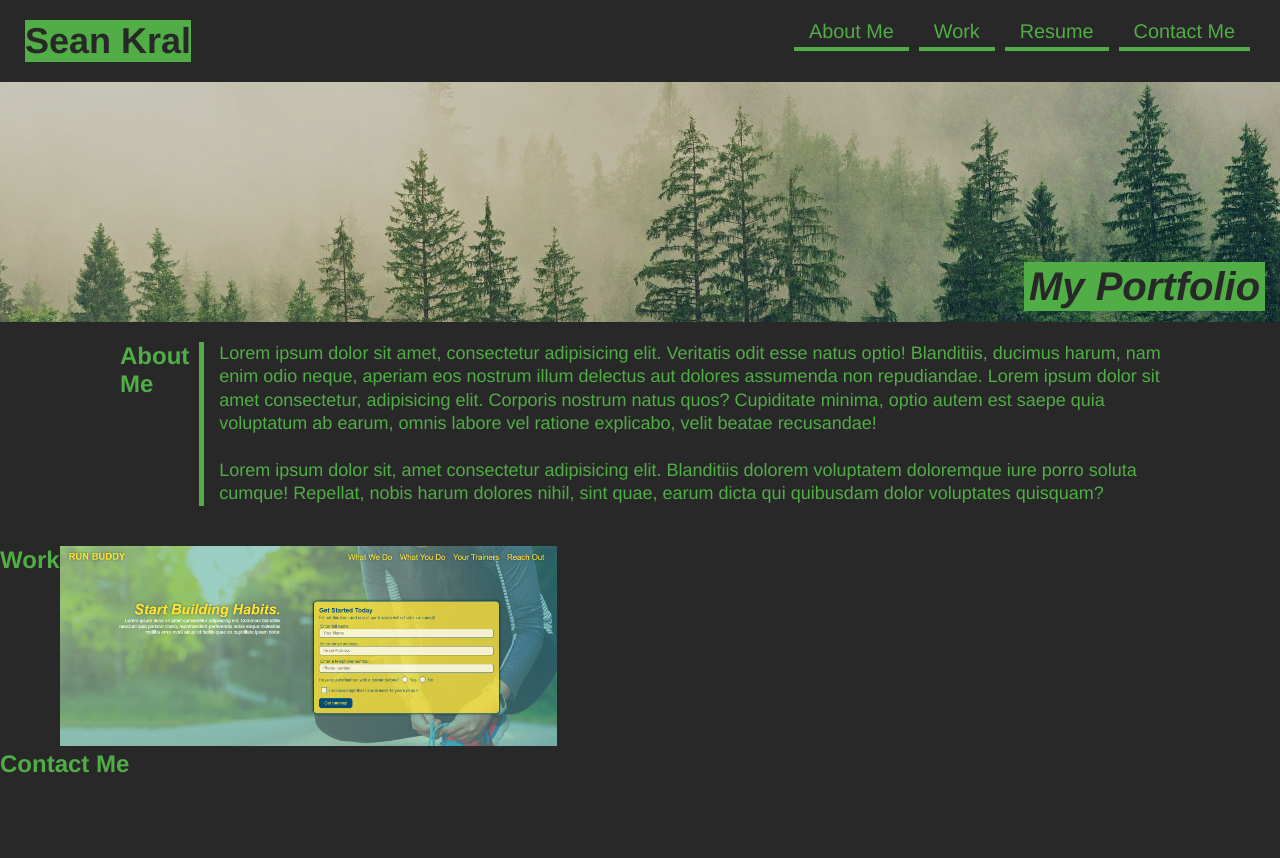
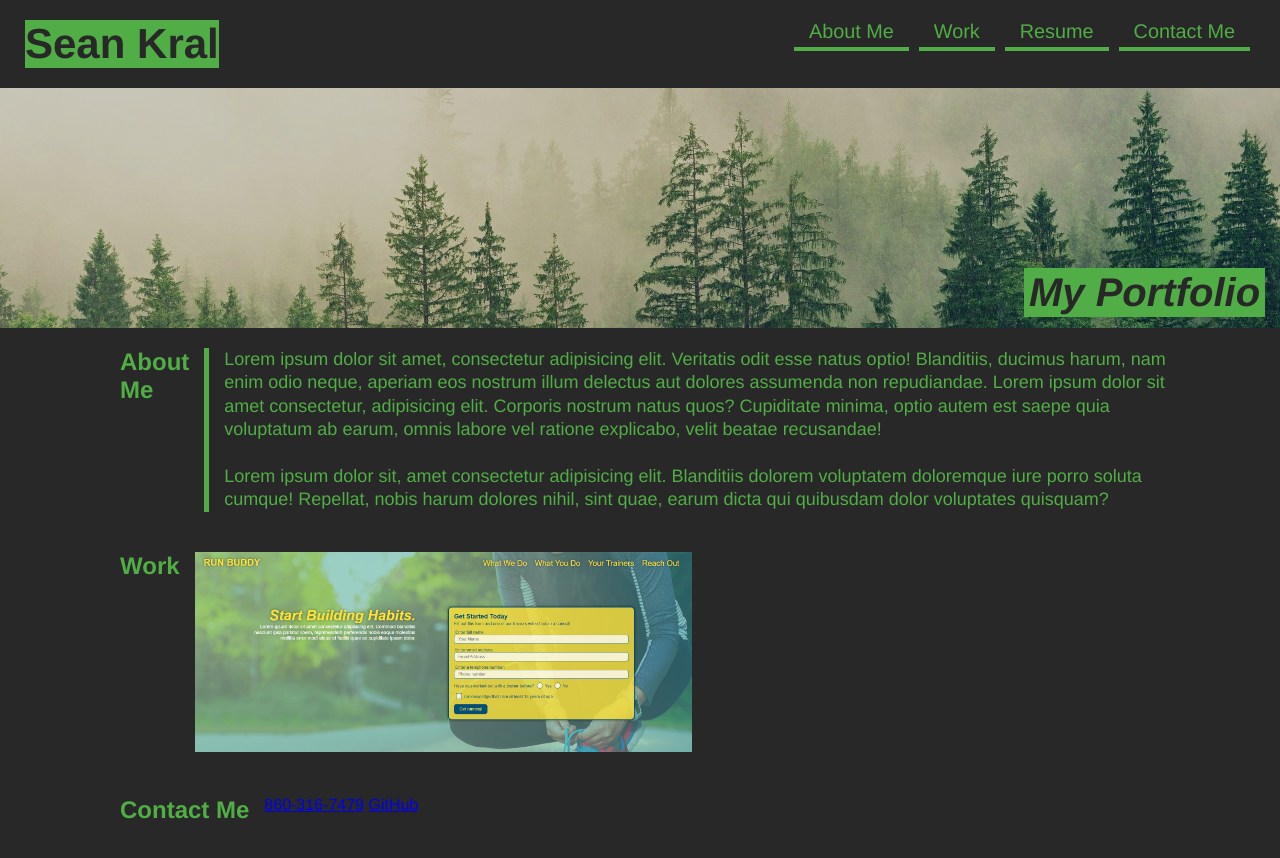
Before and after one commit to nezjutsu/Portfolio, a plain HTML site: page index.html in a window 1280 px wide. Before the commit the page ends 800 px from the top, so only its background shows below. Drawn offline with Linux system fonts and the light colour scheme.

Commit message:
sections

```diff
--- a/assets/css/style.css
+++ b/assets/css/style.css
@@ -16,24 +16,25 @@ body {
     color: var(--green);
 }
 
+/* Header Style Begin */
 header {
     background-color: var(--grey);
     display: flex;
     justify-content: space-between;
     flex-wrap: flex;
-    position: -webkit-sticky;
-    position: sticky;
+    position: relative;
     top: 0;
     padding: 10px 15px;
 }
 
 header h1 {
     font-weight: bold;
-    font-size: 36px;
+    font-size: 42px;
     text-decoration: none;
     margin: 10px;
     color: var(--grey);
     background-color: var(--green);
+
 }
 
 header a {
@@ -59,7 +60,9 @@ header nav ul li a {
     font-size: 1.55vw;
     margin: 5px;
 }
+/* Header Style End */
 
+/* Hero Style Start */
 .hero {
     display: flex;
     background-image: linear-gradient(rgba(0, 0, 0, 0.2), rgba(0, 0, 0, 0.2)), url("../images/header.bg.jpg");
@@ -82,8 +85,10 @@ header nav ul li a {
     background-color: var(--green);
     padding: 2px 5px;
 }
+/* Hero Style End */
 
-.intro {
+
+.sections {
     display: flex;
     align-content: space-between;
     flex-direction: row;
@@ -91,17 +96,20 @@ header nav ul li a {
     margin: 20px 20px 20px 120px;
 }
 
-.about-info h2 {
-    padding: 0 10px 0 0;
+.section-title {
+    padding-right: 15px;
 }
 
+/* About Me style Start */
 .intro-info {
     line-height: 1.3;
     font-size: 18px;
     border-left: 5px solid var(--green);
     padding: 0 80px 0 15px;
 }
+/* About Me Style End */
 
+/* Work Style Start */
 .work {
     display: flex;
     flex-wrap: wrap;
@@ -112,6 +120,7 @@ header nav ul li a {
     width: 100%;
 }
 
+/* Utilites */
 .underline {
     border-bottom: 4px solid var(--green);
 }
--- a/index.html
+++ b/index.html
@@ -39,9 +39,9 @@
         </div>
     </section>
 
-    <section>
-      <div id="about-me" class="intro">
-        <div class="about-info">
+    <section class="content">
+      <div id="about-me" class="sections">
+        <div class="section-title">
         <h2>About Me</h2>
         </div>
 
@@ -69,13 +69,15 @@
       </div>
 
 
-        <div id="work" class="work">
-          <div class="work-info">
+        <div id="work" class="sections">
+          <div class="section-title">
             <h2>Work</h2>
           </div>
 
           <div class="work-img">
+            <a href="https://nezjutsu.github.io/run-buddy/">
             <img src="./assets/images/run-buddy-portfolio.png" alt="picture linking to run buddy website"/>
+            </a>
           </div>
 
           <div class="work-img">
@@ -85,9 +87,16 @@
         </div>
 
 
-      <div id="contact-me">
-        <div  class="contact-info">
+      <div id="contact-me" class="sections">
+        <div class="section-title">
             <h2>Contact Me</h2>
         </div>
+
+        <div class="contact-info">
+            <a href="tel:8603167479">860-316-7479</a>
+
+            <a href="https://github.com/nezjutsu">GitHub</a>
+        </div>
+
       </div>
     </section>
```
